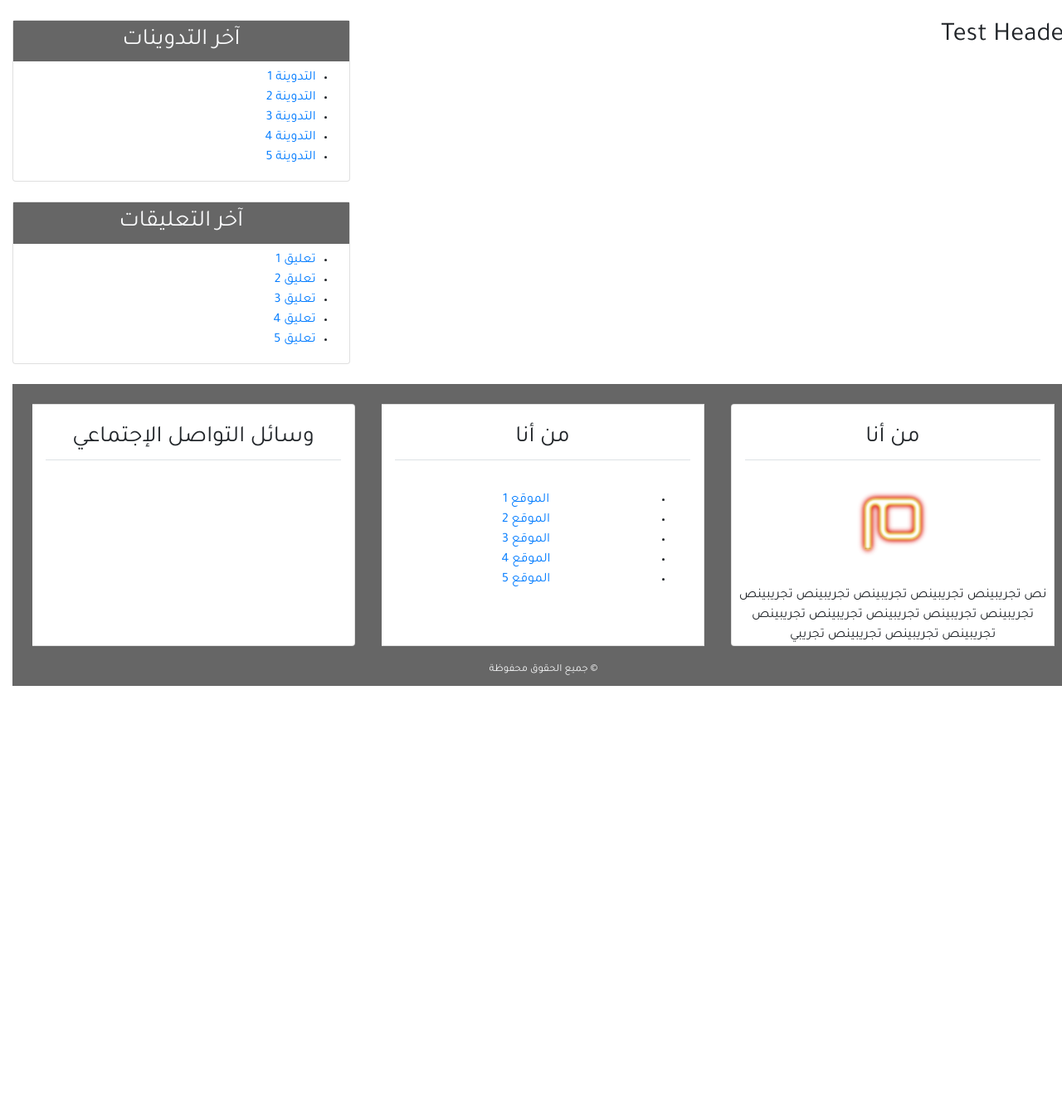
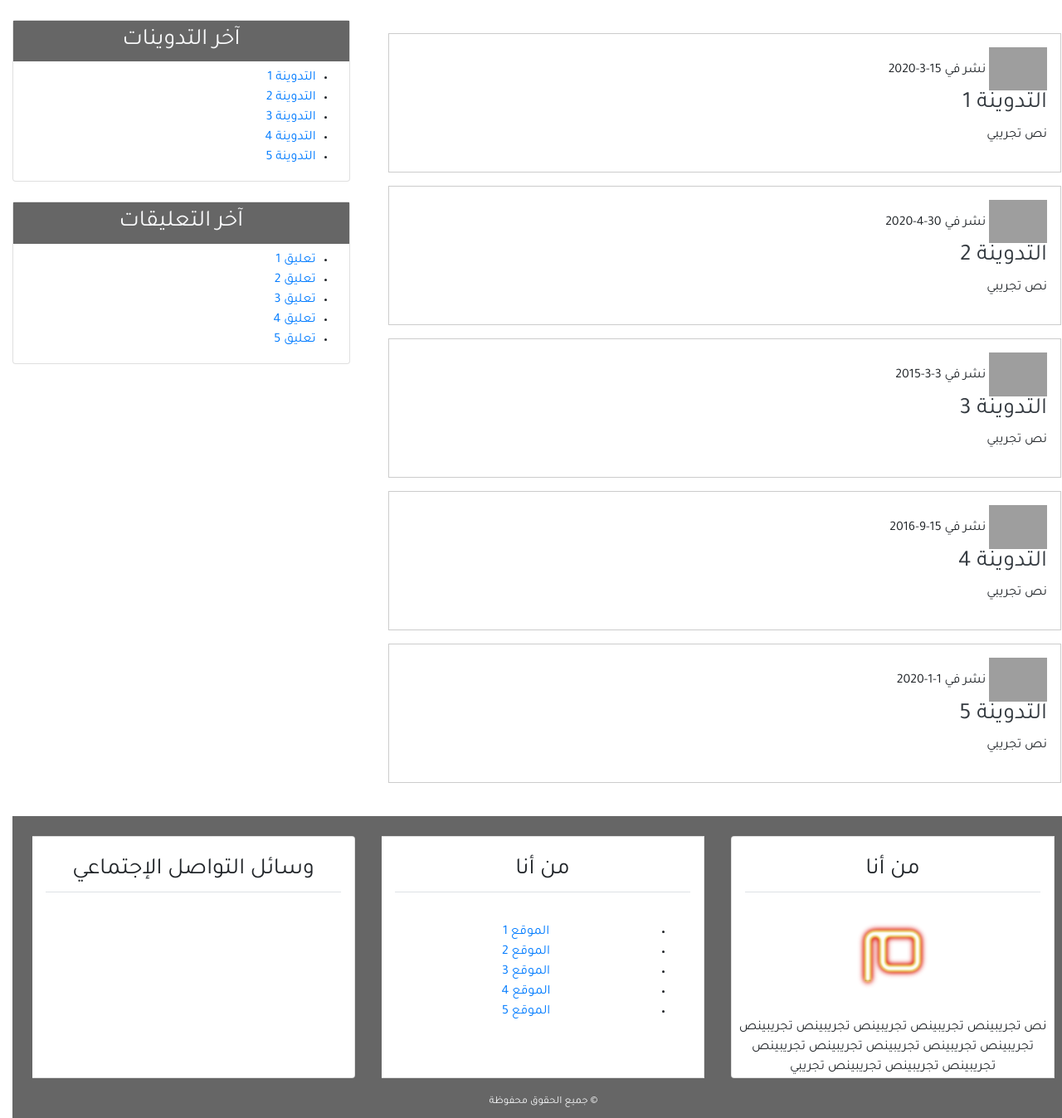
Before and after one commit to Feras-1998/blog-django-ar, a Django app: page / in a window 1280 px wide. Shown: the part 57-1405 px from the top of the page at 83% size. Before the commit the page ends 884 px from the top, so only its background shows below. Run offline with Django 3.2, Linux system fonts and the light colour scheme; some libraries are stand-ins or nearby versions; grey boxes are pictures that could not be loaded.

Commit message:
Add Notations in index.html

```diff
--- a/src/blog/static/blog/CSS/main.css
+++ b/src/blog/static/blog/CSS/main.css
@@ -8,7 +8,6 @@
 html, body{
     direction: rtl;
     text-align: right;
-
 }
 
 body{
@@ -26,3 +25,9 @@ body{
 .bg-light{
     background-color: #CCC !important;
 }
+
+/* start post content */
+.post{
+    border: 1px solid #CCC;
+}
+/* end post content */
--- a/src/blog/templates/blog/base.html
+++ b/src/blog/templates/blog/base.html
@@ -8,7 +8,11 @@
     <meta name="viewport" content="width=device-width, initial-scale=1, shrink-to-fit=no">
     <link rel="stylesheet" type="text/css" href="{% static 'blog/css/bootstrap.min.css' %}">
     <link rel="stylesheet" type="text/css" href="{% static 'blog/css/main.css' %}">
-    <title>Document</title>
+    {% if title %}
+    <title>{{title}}</title>
+    {% else %}
+    <title>مدونة</title>
+    {% endif %}
 </head>
 
 <body>
--- a/src/blog/templates/blog/index.html
+++ b/src/blog/templates/blog/index.html
@@ -1,4 +1,11 @@
 {% extends 'blog/base.html' %}
 {% block content %}
-<h2>Test Header</h2>
+{% for post in posts %}
+<div class="post p-3 m-3">
+    <img class="ing-fluid" width="70px" src="blog/mim-logo.png" alt="صورة الناشر">
+    <span>نشر في {{post.post_date}}</span>
+    <h3><a href="#" class="text-dark">{{post.titale}}</a></h3>
+    <p>{{post.contant}}</p>
+</div>
+{% endfor %}
 {% endblock content %}
--- a/src/blog/urls.py
+++ b/src/blog/urls.py
@@ -1,3 +1,4 @@
+from os import name
 from django.urls import path
 from . import views
 
--- a/src/blog/views.py
+++ b/src/blog/views.py
@@ -1,5 +1,37 @@
 from django.http import request
 from django.shortcuts import render
 
+posts = [{
+    'titale': 'التدوينة 1',
+    'contant': 'نص تجريبي',
+    'post_date': '15-3-2020',
+    'author': 'احمد'
+}, {
+    'titale': 'التدوينة 2',
+    'contant': 'نص تجريبي',
+    'post_date': '30-4-2020',
+    'author': 'فراس'
+}, {
+    'titale': 'التدوينة 3',
+    'contant': 'نص تجريبي',
+    'post_date': '3-3-2015',
+    'author': 'عمر'
+}, {
+    'titale': 'التدوينة 4',
+    'contant': 'نص تجريبي',
+    'post_date': '15-9-2016',
+    'author': 'محمد'
+}, {
+    'titale': 'التدوينة 5',
+    'contant': 'نص تجريبي',
+    'post_date': '1-1-2020',
+    'author': 'عبد'
+}]
+
+
 def home(request):
-    return render(request, 'blog/index.html')
+    context = {
+        'title': 'الصفحة الرئيسية',
+        'posts': posts
+    }
+    return render(request, 'blog/index.html', context)
```
